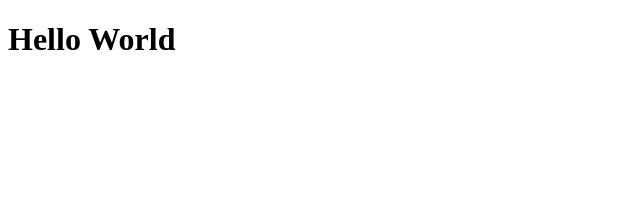
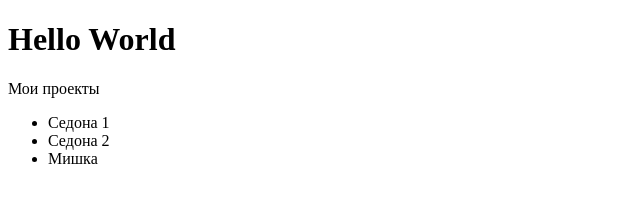
Before and after one commit to olybuy/olybuy.github.io, a plain HTML site: page index.html in a window 1280 px wide. Shown: the whole page, without its empty margins (0-640 px from the left). Drawn offline with Linux system fonts and the light colour scheme.

Commit message:
index fix

```diff
--- a/index.html
+++ b/index.html
@@ -6,5 +6,11 @@
 </head>
 <body>
 <h1>Hello World</h1>
+<p>Мои проекты</p>
+<ul>
+    <li>Седона 1</li>
+    <li>Седона 2</li>
+    <li>Мишка</li>
+</ul>
 </body>
 </html>
```
